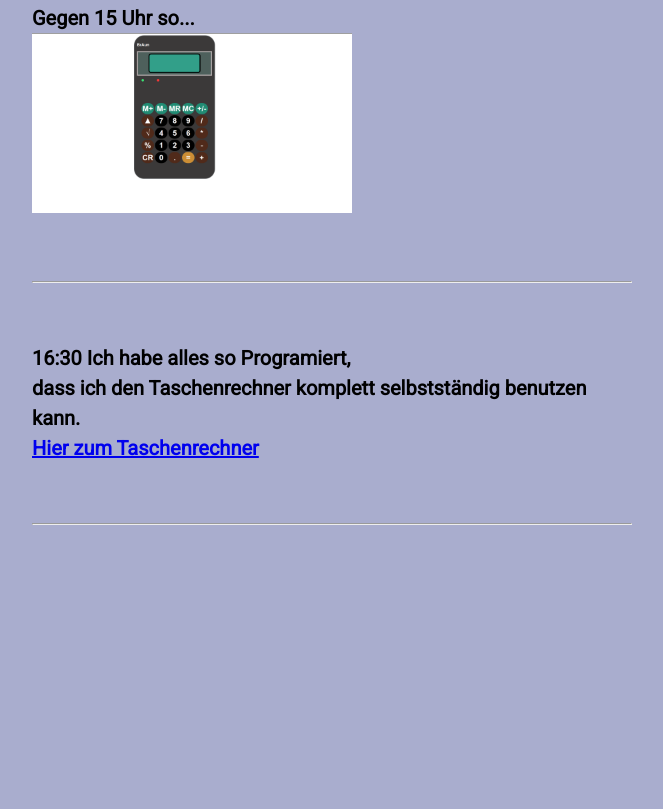
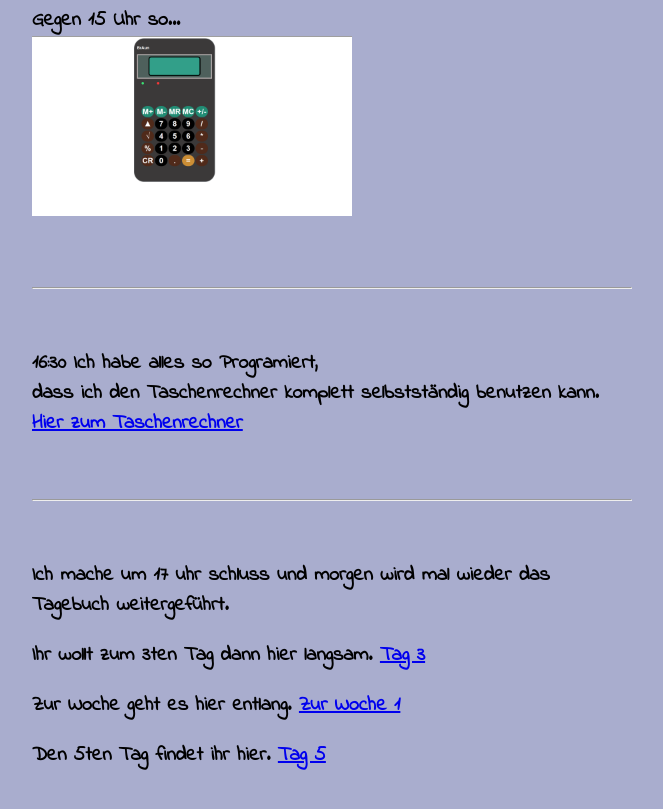
Before and after one commit to Brickstormer/Tagebuch, a plain HTML site: page Tage/Tag4.html in a window 1280 px wide. Shown: the part 637-1446 px from the top of the page, without its empty margins (308-971 px from the left). Before the commit the page ends 1247 px from the top, so only its background shows below. Drawn offline with Linux system fonts and the light colour scheme.

Commit message:
Finl Update vor upload

```diff
--- a/Style-tag2.css
+++ b/Style-tag2.css
@@ -4,7 +4,7 @@ body{
   line-height: 1.5;
   padding: 2.5em 1em;
   background-color:#545c9f80;
-   font-family: 'Roboto', sans-serif;
+  font-family: 'Indie Flower', cursive;
 }
 hr{
  color: #ffff;
--- a/Style.css
+++ b/Style.css
@@ -3,13 +3,14 @@
 }*/
 
 body{
-  margin: 0 auto;
+/*  margin: 0 auto;
   max-width: 600px;
   line-height: 1.5;
-  padding: 2.5em 1em;
+  padding: 2.5em 1em;*/
+    font-family: 'Indie Flower', cursive;
 }
 
-body{
+/*body{
   background-color:#4757e9;
 }
 
--- a/StyleTag3.css
+++ b/StyleTag3.css
@@ -4,8 +4,8 @@ body{
   line-height: 1.5;
   padding: 2.5em 1em;
   background-color:#d35400 ;
-  font-family: 'roboto', sans-serif;
-color: #f1c40f;
+  font-family: 'Indie Flower', cursive;
+  color: #ffa502;
 }
 a:hover{
   color:#f6b93b;
--- a/StyleTag4.css
+++ b/StyleTag4.css
@@ -4,6 +4,7 @@ body{
   line-height: 1.5;
   padding: 2.5em 1em;
   background-color:#545c9f80;
-   font-family: 'Roboto', sans-serif;
-   font-size: 10px
+  font-family: 'Indie Flower', cursive;
+  font-size: 10px;
+
  }
--- a/Stylewoche1.css
+++ b/Stylewoche1.css
@@ -7,7 +7,7 @@ body{
      border-right:3px solid #000;
      background-color:#778c98b3;
      font-size: 1.25em;
-     font-family: 'Roboto', sans-serif;
+     font-family: 'Indie Flower', cursive;
 
     }
 
--- a/Tage/Tag4.html
+++ b/Tage/Tag4.html
@@ -2,7 +2,7 @@
 <html>
 <head>
  <link rel="stylesheet" href="../StyleTag4.css"/>
-  <link href="https://fonts.googleapis.com/css?family=Roboto" rel="stylesheet">
+  <link href="https://fonts.googleapis.com/css?family=Indie+Flower" rel="stylesheet">
  <meta charset="utf-8"/>
  <title>
    Tag 4
@@ -42,6 +42,19 @@
 <hr/>
 <br/>
 <p>
-
+  Ich mache um 17 uhr schluss und morgen wird mal wieder das Tagebuch weitergeführt.
+</p>
+<p>
+  Ihr wollt zum 3ten Tag dann hier langsam.
+  <a href="Tag3.html">Tag 3 </a>
+</p>
+<p>
+  Zur Woche geht es hier entlang.
+  <a href="../Woche1.html"> Zur Woche 1 </a>
+</p>
+<p>
+  Den 5ten Tag findet ihr hier.
+  <a href="Tag5.html">Tag 5 </a>
+</p>
 </body>
 </html>
--- a/Taschenrechner.css
+++ b/Taschenrechner.css
@@ -39,7 +39,7 @@ margin-left: 400px;
 }
 table{
  color: #000;
- margin-top: 80px;
+ margin-top: 40px;
  margin-left: 15px;
  line-height: 1.5;
  font-size: 30px;
@@ -102,3 +102,6 @@ margin-top:
 #ergebnis{
    text-align: right ;
 }
+a{
+  color: #fff
+}
```
Also changed, not shown: Tage/Tag1.html (+2 -0 lines), Tage/Tag2.html (+1 -1 lines), Tage/Tag3.html (+6 -4 lines), Taschenrechner.html (+5 -0 lines), Woche1.html (+1 -1 lines).
